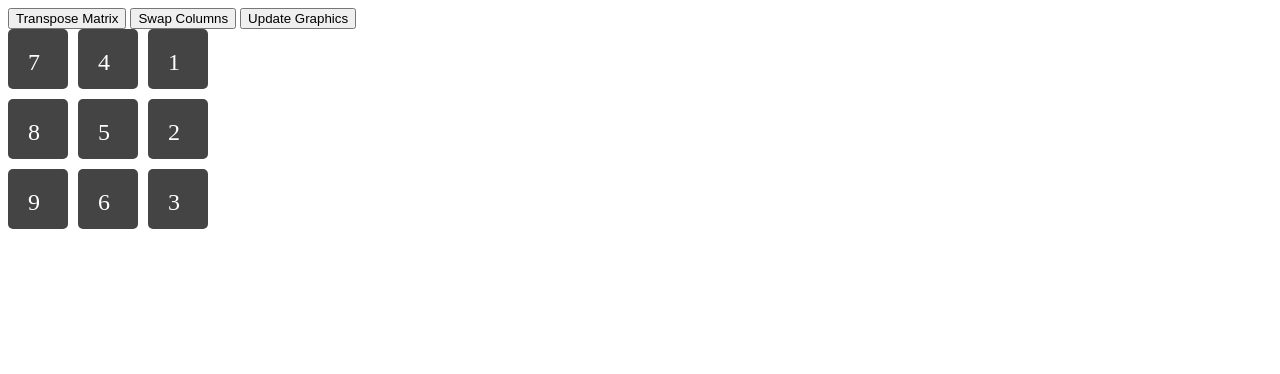
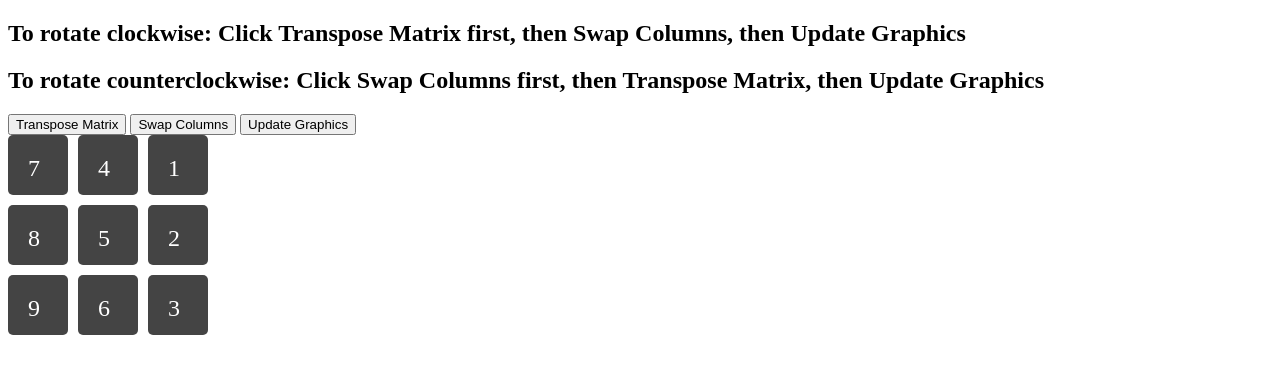
Before and after one commit to CoreyWhite22/Rotate-Matrix, a plain HTML site: page index.html in a window 1280 px wide. Drawn offline with Linux system fonts and the light colour scheme.

Commit message:
Update index.html

```diff
--- a/index.html
+++ b/index.html
@@ -7,6 +7,8 @@
 </head>
 <body>
 
+  <h2> To rotate clockwise: Click Transpose Matrix first, then Swap Columns, then Update Graphics </h2>
+  <h2> To rotate counterclockwise: Click Swap Columns first, then Transpose Matrix, then Update Graphics </h2>
   <style>
     .grid {
       display: grid;
```
